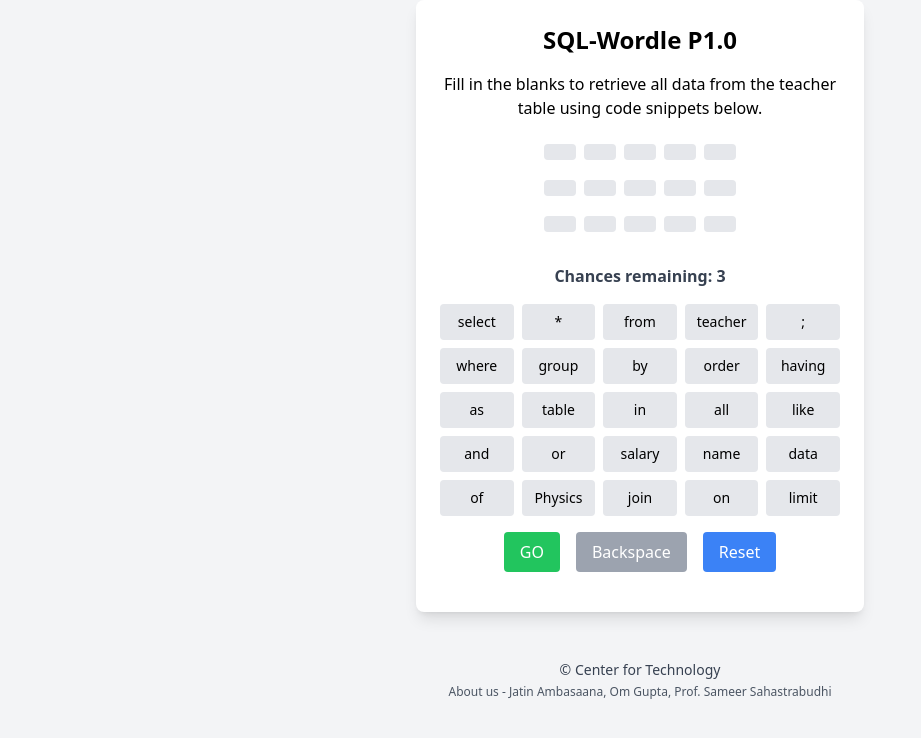
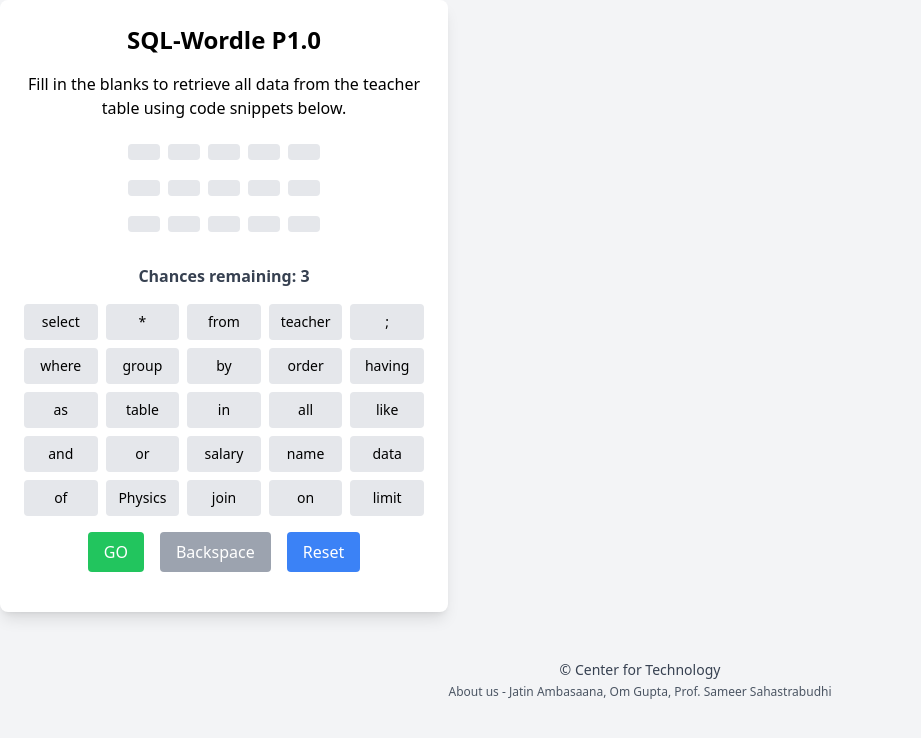
Before and after one commit to hiomgupta/SQL-Wordle, a plain HTML site: page index.html in a window 1280 px wide. Shown: the whole page, without its empty margins (0-921 px from the left). Drawn offline with nearby package versions, Linux system fonts and the light colour scheme.

```diff
--- a/index.html
+++ b/index.html
@@ -7,8 +7,7 @@
   <script src="https://cdn.tailwindcss.com"></script>
 </head>
 <body class="flex-col min-h-screen bg-gray-100">
-  <main class="flex-grow flex items-center justify-center">
-    <div class="bg-white p-6 rounded-lg shadow-lg max-w-full sm:max-w-md w-full">
+  <div class="bg-white p-6 rounded-lg shadow-lg max-w-full sm:max-w-md w-full">
     <h1 class="text-2xl font-bold text-center mb-4">SQL-Wordle P1.0</h1>
     <p class="text-center mb-6">Fill in the blanks to retrieve all data from the teacher table using code snippets below.</p>
 
@@ -86,7 +85,6 @@
     <p id="message" class="text-center text-gray-700 font-semibold"></p>
   </div>
 
-</main>
   <footer class="bg-gray-100 text-center py-4 mt-8">
     <div class="text-gray-700 text-sm">
         &copy; <span id="currentYear"></span> Center for Technology
```
